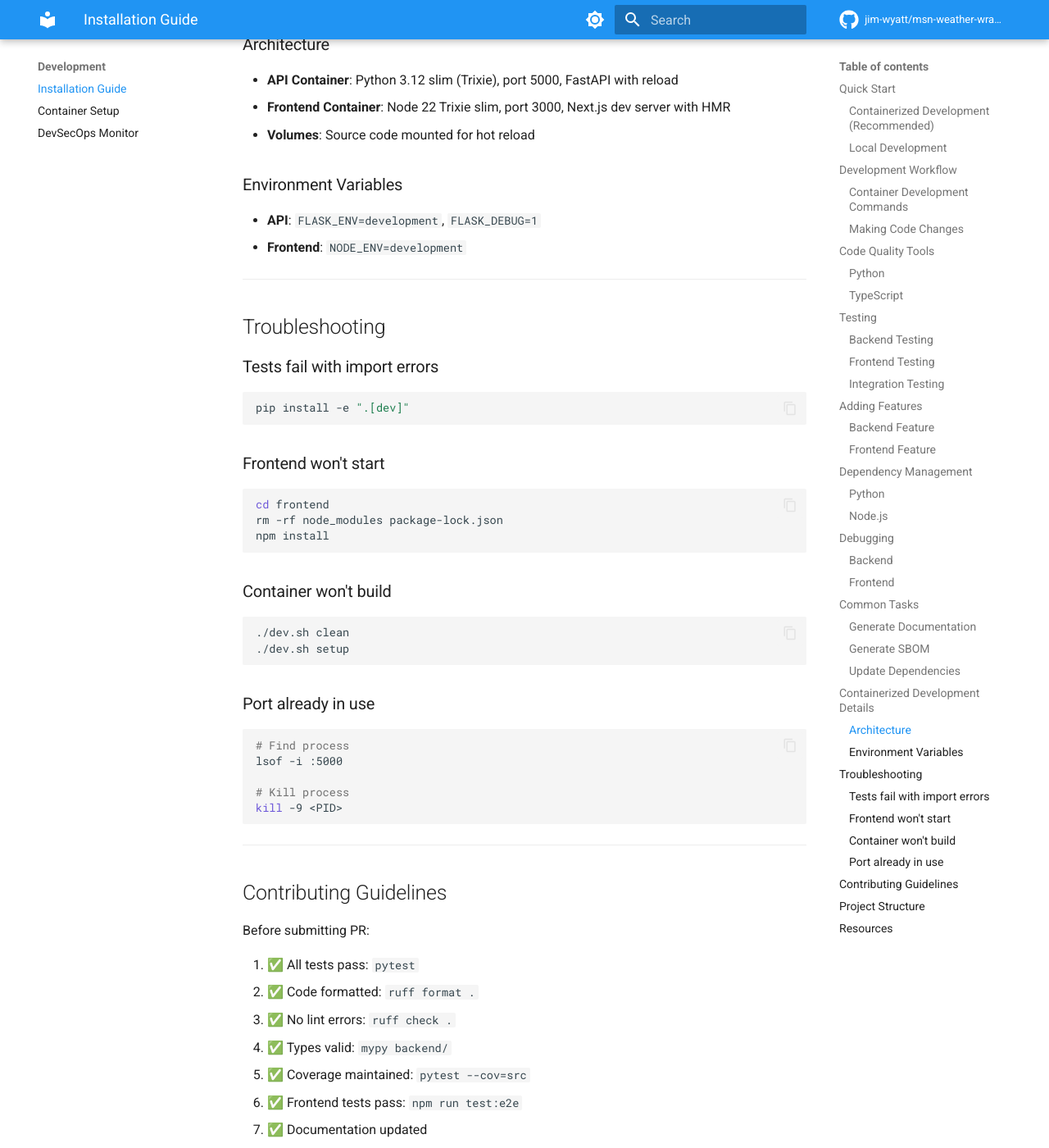
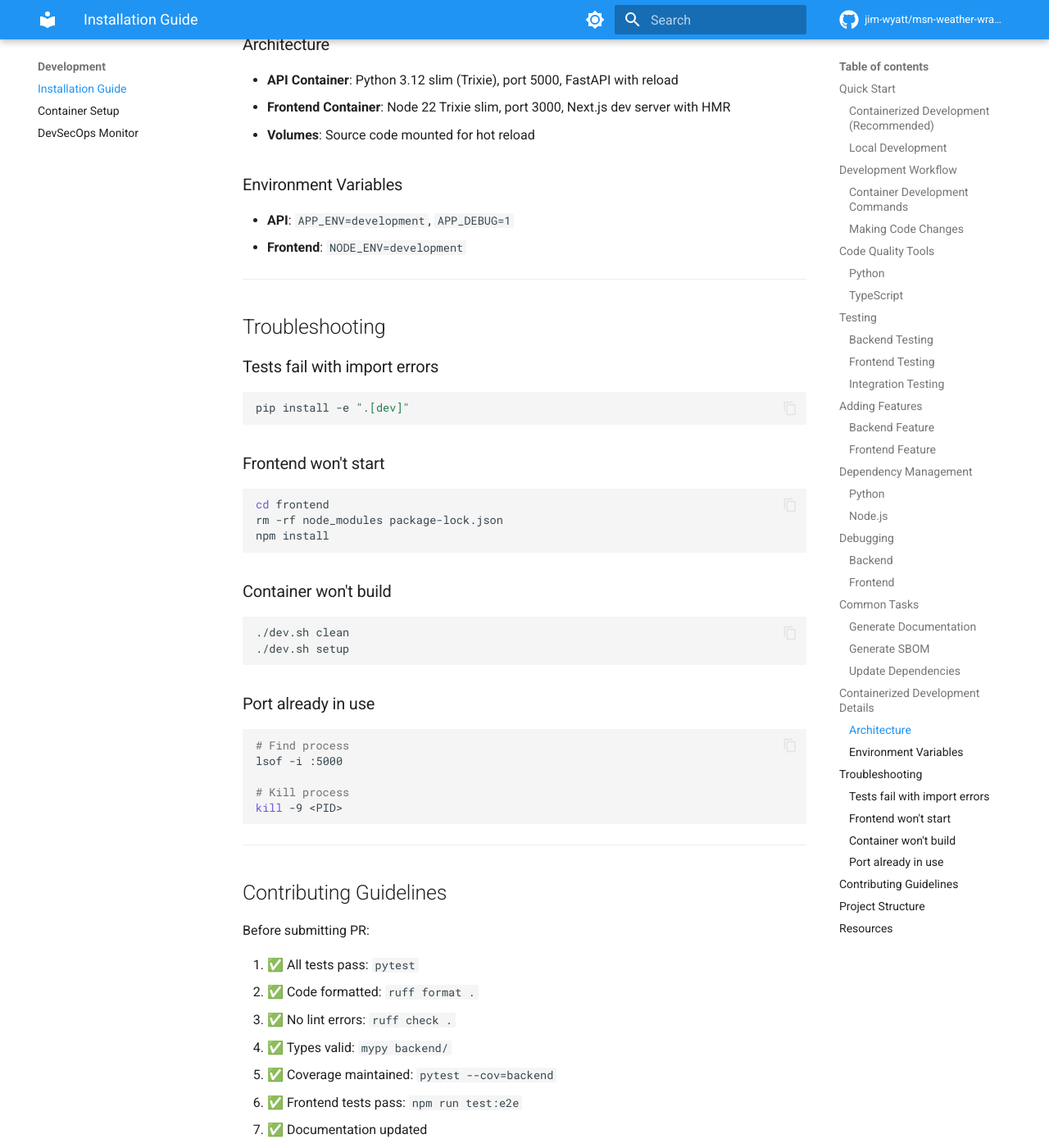
Before and after one commit to jim-wyatt/msn-weather-wrapper, an MkDocs documentation site: the page built from docs/DEVELOPMENT.md, in a window 1280 px wide and 1400 px high, scrolled down 5851 px. Shown: the whole window at 82% size. Built offline with MkDocs 1.6.1 and Material for MkDocs 9.7.7, drawn with Linux system fonts in a browser that asks for light colours; comment, search, counter and statistics services are not loaded; the version menu is left out.

Commit message:
docs: fix documentation inconsistencies across the project
- Replace --cov=src with --cov=backend in all docs and scripts
- Update Node.js version requirement from 22+ to 24+ in CONTRIBUTING.md
  and docs/TESTING.md
- Replace legacy FLASK_ENV/FLASK_DEBUG/FLASK_SECRET_KEY with primary
  APP_ENV/APP_DEBUG/APP_SECRET_KEY in all docs, infra, .env.example,
  and tests/conftest.py
- Fix SESSION_SECRET_KEY → APP_SECRET_KEY in docs/API.md
- Fix volume mount paths in docs/CONTAINER_DEV_SETUP.md (src → backend)
  and scripts/dev.sh fallback compose (src → backend, frontend/src → frontend/app)
- Fix frontend port in dev.sh fallback compose (5173 → 3000)
- Update coverage percentage from 90% to 97% in CONTRIBUTING.md and
  docs/SECURITY.md
- Update test-runner --cov target in compose files and dev.sh

Agent-Logs-Url: https://github.com/jim-wyatt/msn-weather-wrapper/sessions/1f40ff70-2994-4e36-bfa3-c1653d9b28d6

Co-authored-by: jim-wyatt <193110529+jim-wyatt@users.noreply.github.com>

```diff
--- a/docs/DEVELOPMENT.md
+++ b/docs/DEVELOPMENT.md
@@ -135,7 +135,7 @@ pytest
 pytest tests/test_api.py -v
 
 # With coverage
-pytest --cov=src --cov-report=html
+pytest --cov=backend --cov-report=html
 
 # Security tests
 pytest tests/test_security.py -v
@@ -275,7 +275,7 @@ cd frontend && npm update
 
 ### Environment Variables
 
-- **API**: `FLASK_ENV=development`, `FLASK_DEBUG=1`
+- **API**: `APP_ENV=development`, `APP_DEBUG=1`
 - **Frontend**: `NODE_ENV=development`
 
 ---
@@ -319,7 +319,7 @@ Before submitting PR:
 2. ✅ Code formatted: `ruff format .`
 3. ✅ No lint errors: `ruff check .`
 4. ✅ Types valid: `mypy backend/`
-5. ✅ Coverage maintained: `pytest --cov=src`
+5. ✅ Coverage maintained: `pytest --cov=backend`
 6. ✅ Frontend tests pass: `npm run test:e2e`
 7. ✅ Documentation updated
 8. ✅ CHANGELOG.md updated
```
Also changed, not shown: CONTRIBUTING.md (+4 -4 lines), README.md (+1 -1 lines), docs/API.md (+2 -2 lines), docs/CONTAINER_DEV_SETUP.md (+2 -2 lines), docs/SECURITY.md (+3 -3 lines), docs/TESTING.md (+3 -3 lines), 7 other files.
